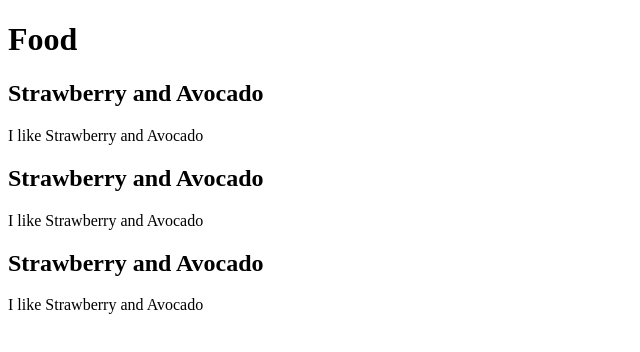
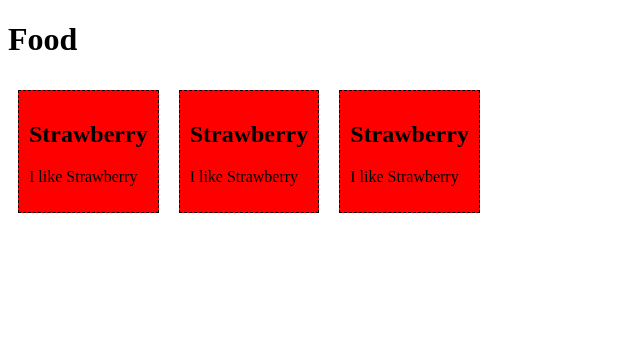
Before and after one commit to rafaellaurence09/webprog-it241-vuejs, a Vue app in the folder firstsfc/: page / in a window 1280 px wide. Shown: the top 352 px of the page, without its empty margins (0-640 px from the left). Built offline with nearby package versions, Linux system fonts and the light colour scheme.

Commit message:
Update FoodItem.vue
Updated the FoodItem component to include styling and changed the name and message to reflect a single fruit.

```diff
--- a/firstsfc/src/components/FoodItem.vue
+++ b/firstsfc/src/components/FoodItem.vue
@@ -1,5 +1,5 @@
 <template>
-  <div>
+  <div class="Strawberry">
     <h2>{{ name }}</h2>
     <p>{{ message }}</p>
   </div>
@@ -9,11 +9,20 @@
 export default {
   data() {
     return {
-      name: 'Strawberry and Avocado',
-      message: 'I like Strawberry and Avocado'
+      name: 'Strawberry',
+      message: 'I like Strawberry'
     }
   }
 };
 </script>
 
-<style></style>
+<style>
+  .Strawberry {
+    border: dashed black 1px;
+    display: inline-block;
+    margin: 10px;
+    padding: 10px;
+    background-color: red;
+  }
+
+</style>
```
